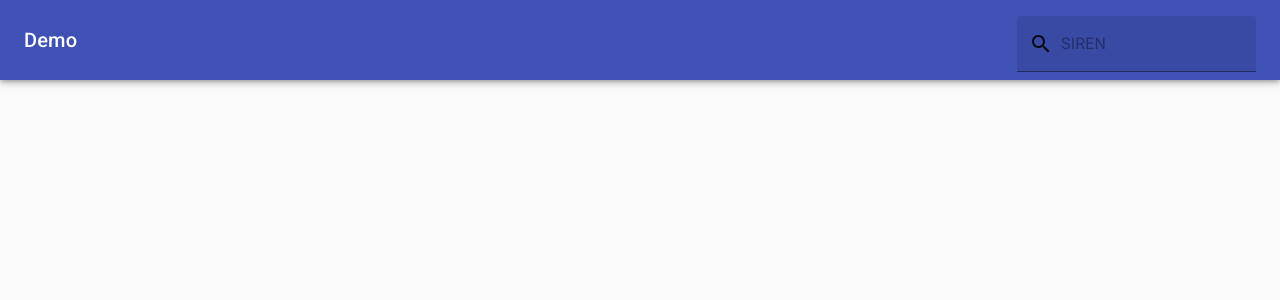
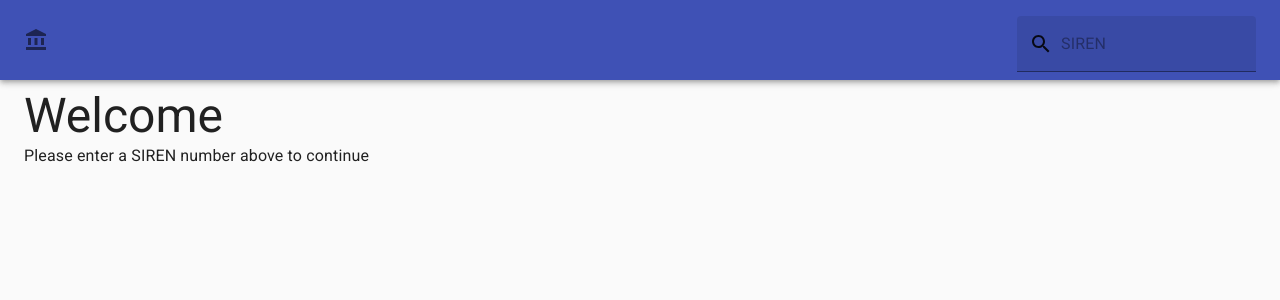
Before and after one commit to n8downs/mansa-challenge, a React (Create React App) app: page / in a window 1280 px wide. Shown: the top 300 px of the page. Built offline with nearby package versions, Linux system fonts and the light colour scheme.

Commit message:
Add simple routing to the app with a home screen and a not-found page

```diff
--- a/src/App.tsx
+++ b/src/App.tsx
@@ -1,7 +1,34 @@
 import Header from './components/Header';
+import { Switch, Route } from 'react-router-dom';
+import Container from '@material-ui/core/Container';
+import HomeScreen from './screens/HomeScreen';
+import NotFoundScreen from './screens/NotFoundScreen';
+import { makeStyles, Theme, createStyles } from '@material-ui/core/styles';
 
-function App() {
-  return <Header />;
+export default function App() {
+  const styles = useStyles();
+
+  return (
+    <>
+      <Header />
+      <Container className={styles.container}>
+        <Switch>
+          <Route exact path="/">
+            <HomeScreen />
+          </Route>
+          <Route path="*">
+            <NotFoundScreen />
+          </Route>
+        </Switch>
+      </Container>
+    </>
+  );
 }
 
-export default App;
+const useStyles = makeStyles((theme: Theme) =>
+  createStyles({
+    container: {
+      marginTop: theme.spacing(1),
+    },
+  })
+);
--- a/src/components/Header.tsx
+++ b/src/components/Header.tsx
@@ -1,24 +1,15 @@
 import { useState } from 'react';
 import AppBar from '@material-ui/core/AppBar';
 import Toolbar from '@material-ui/core/Toolbar';
-import Typography from '@material-ui/core/Typography';
 import Box from '@material-ui/core/Box';
+import IconButton from '@material-ui/core/IconButton';
 import FormControl from '@material-ui/core/FormControl';
 import FilledInput from '@material-ui/core/FilledInput';
 import InputAdornment from '@material-ui/core/InputAdornment';
 import Search from '@material-ui/icons/Search';
 import { createStyles, makeStyles, Theme } from '@material-ui/core/styles';
-
-const useHeaderStyles = makeStyles((theme: Theme) =>
-  createStyles({
-    root: {
-      flexGrow: 1,
-    },
-    title: {
-      flexGrow: 1,
-    },
-  })
-);
+import { Link } from 'react-router-dom';
+import AccountBalance from '@material-ui/icons/AccountBalance';
 
 export default function Header() {
   const [query, setQuery] = useState<string>('');
@@ -33,9 +24,10 @@ export default function Header() {
     <Box className={styles.root}>
       <AppBar position="static">
         <Toolbar>
-          <Typography variant="h6" className={styles.title}>
-            Demo
-          </Typography>
+          <IconButton component={Link} to="/" aria-label="Home" edge="start">
+            <AccountBalance />
+          </IconButton>
+          <Box className={styles.filler} />
           <form onSubmit={handleSubmit}>
             <FormControl margin="normal" hiddenLabel>
               <FilledInput
@@ -55,3 +47,14 @@ export default function Header() {
     </Box>
   );
 }
+
+const useHeaderStyles = makeStyles((theme: Theme) =>
+  createStyles({
+    root: {
+      flexGrow: 1,
+    },
+    filler: {
+      flexGrow: 1,
+    },
+  })
+);
--- a/src/index.tsx
+++ b/src/index.tsx
@@ -3,11 +3,14 @@ import ReactDOM from 'react-dom';
 import App from './App';
 import reportWebVitals from './reportWebVitals';
 import CssBaseline from '@material-ui/core/CssBaseline';
+import { BrowserRouter } from 'react-router-dom';
 
 ReactDOM.render(
   <React.StrictMode>
     <CssBaseline />
-    <App />
+    <BrowserRouter>
+      <App />
+    </BrowserRouter>
   </React.StrictMode>,
   document.getElementById('root')
 );
--- /dev/null
+++ b/src/screens/HomeScreen.tsx
@@ -0,0 +1,12 @@
+import Typography from '@material-ui/core/Typography';
+
+export default function HomeScreen() {
+  return (
+    <>
+      <Typography variant="h3">Welcome</Typography>
+      <Typography variant="body1">
+        Please enter a SIREN number above to continue
+      </Typography>
+    </>
+  );
+}
--- /dev/null
+++ b/src/screens/NotFoundScreen.tsx
@@ -0,0 +1,12 @@
+import Typography from '@material-ui/core/Typography';
+
+export default function NotFoundScreen() {
+  return (
+    <>
+      <Typography variant="h3">Oops</Typography>
+      <Typography variant="body1">
+        We can’t find the page you’re looking for 😖
+      </Typography>
+    </>
+  );
+}
```
Also changed, not shown: 1 other file (tests, documents, lock files or other folders).
